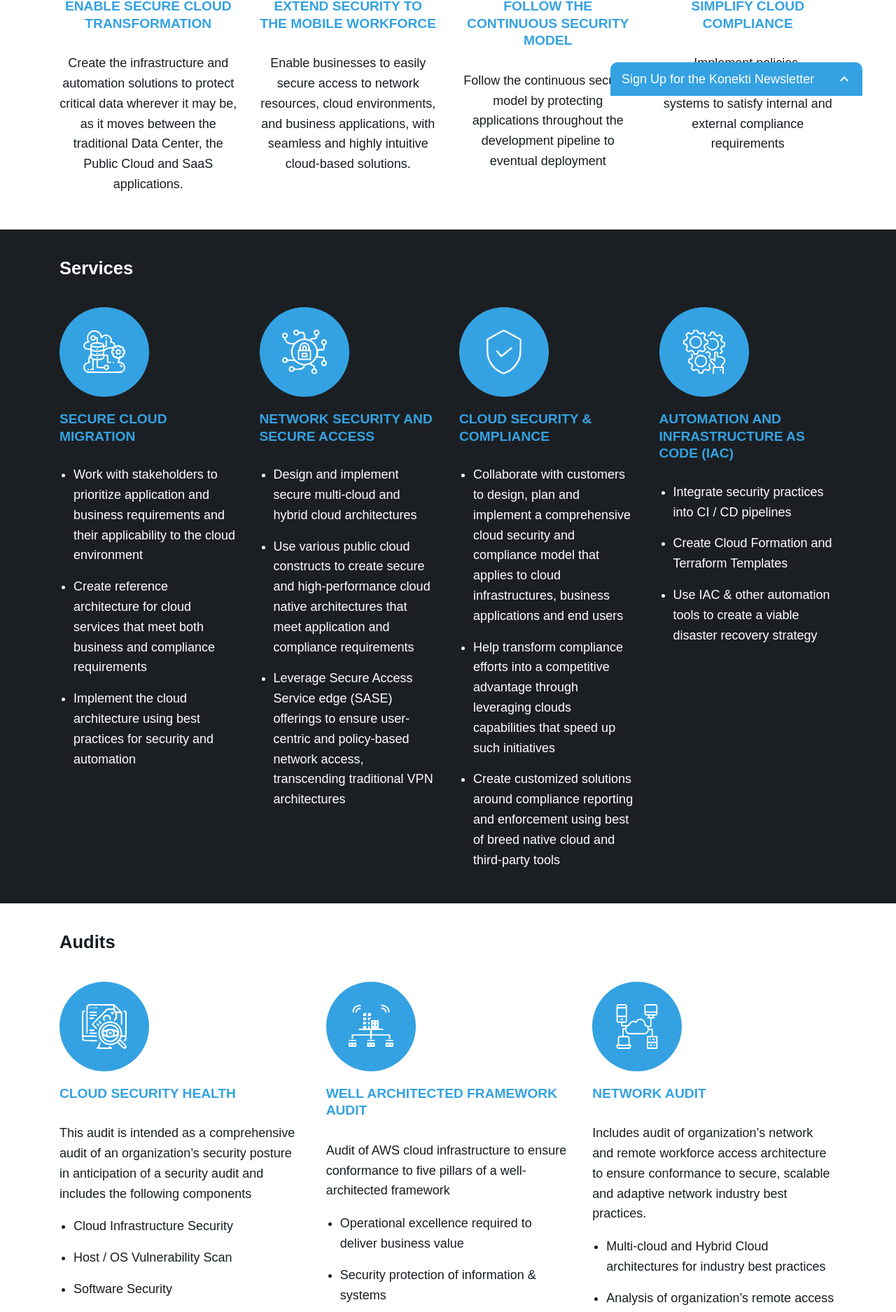
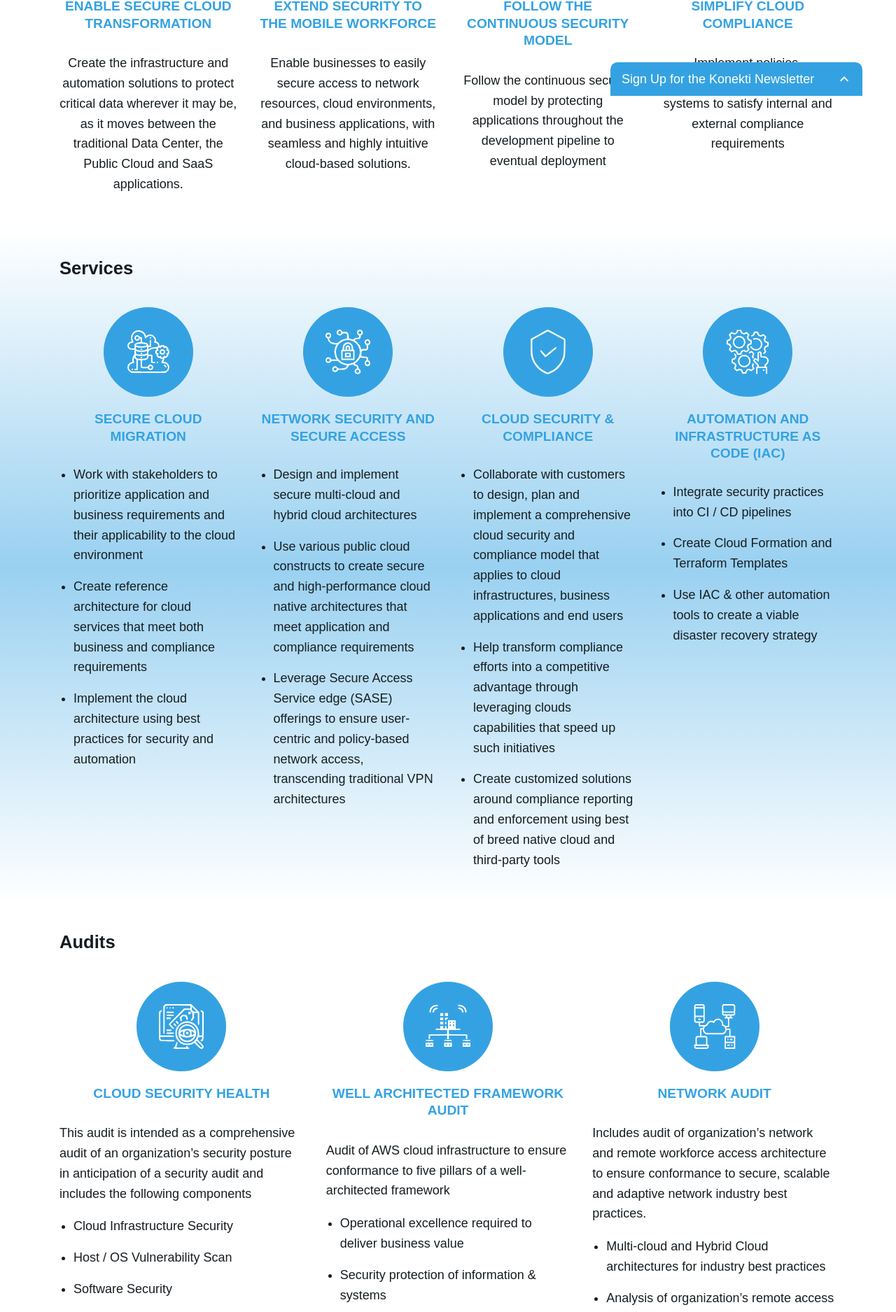
Before and after one commit to konekti/jeffbrl.github.io, a Jekyll site: the page built from _pages/index.md, in a window 1280 px wide. Shown: the part 763-2638 px from the top of the page at 70% size. Built offline with Jekyll 4.4.1, drawn with Linux system fonts in a browser that asks for light colours; nearby versions of some CDN libraries.

Commit message:
edit styles

```diff
--- a/_sass/_base.scss
+++ b/_sass/_base.scss
@@ -155,6 +155,7 @@ main {
 .h3 {
   color: $blue;
   font-size: 1.2rem;
+  text-align: center;
 }
 .column {
   display: flex;
--- a/_sass/_components.scss
+++ b/_sass/_components.scss
@@ -480,10 +480,7 @@ section p{
 }
 
 .bg {
-  background: var(--dark);
-  &, h2 {
-    color: $light;
-  }
+  background: linear-gradient(transparent,rgba($blue,0.5),transparent);
   &_img {
     width: 8rem;
     height: 8rem;
@@ -492,10 +489,10 @@ section p{
     display: flex;
     align-items: center;
     justify-content: center;
-    &.invert {
-      margin-left: auto;
-      margin-right: auto;
-    }
+    margin-left: auto;
+    margin-right: auto;
+    // &.invert {
+    // }
     svg {
       height: 4rem;
       fill: var(--light);
```
